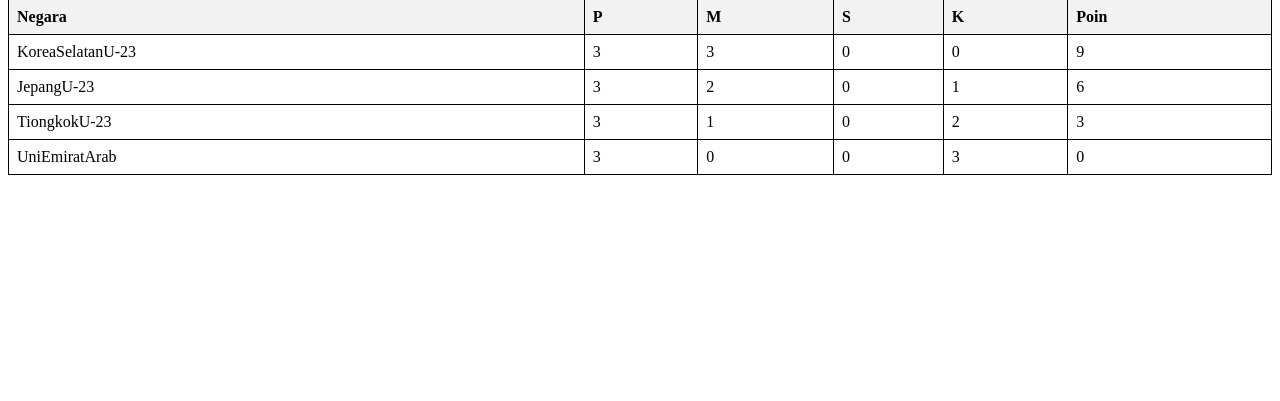
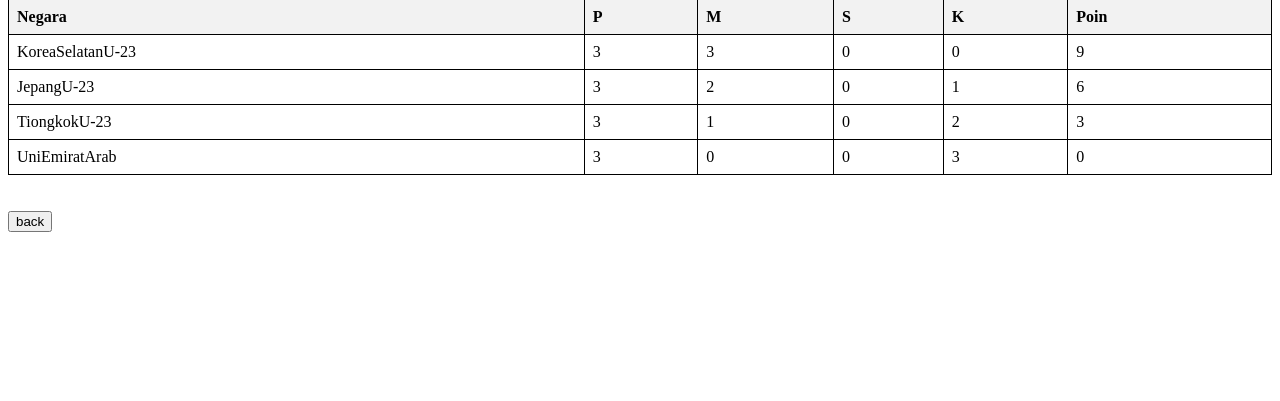
Before and after one commit to Syah875/Pemrograman_Web2, a PHP site: page /output.php in a window 1280 px wide. Shown: the part 149-550 px from the top of the page. Run offline with PHP 8.4, Linux system fonts and the light colour scheme.

Commit message:
Update output.php

```diff
--- a/UTS_Hardiansyah_211011400887/output.php
+++ b/UTS_Hardiansyah_211011400887/output.php
@@ -57,5 +57,10 @@
         }
         ?>
     </table>
+    <!-- tombol balik ke halaman index -->
+    <br /><br />
+      <button onclick="window.location.href='index.html'">
+        back
+      </button>
 </body>
 </html>
```
